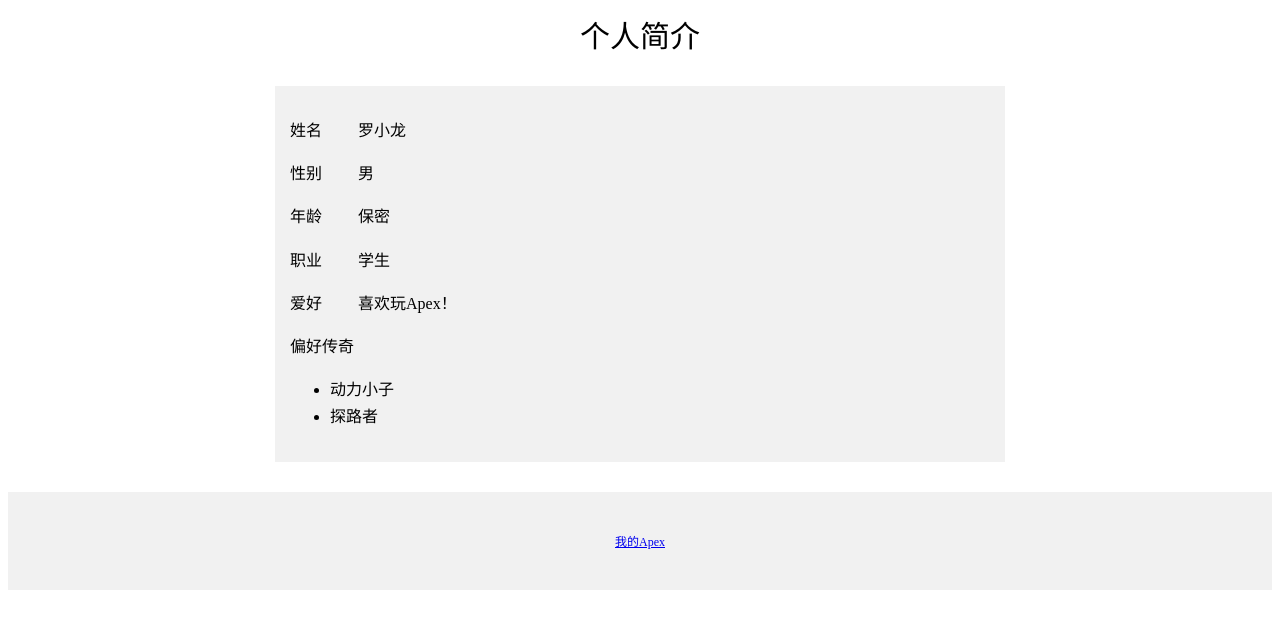
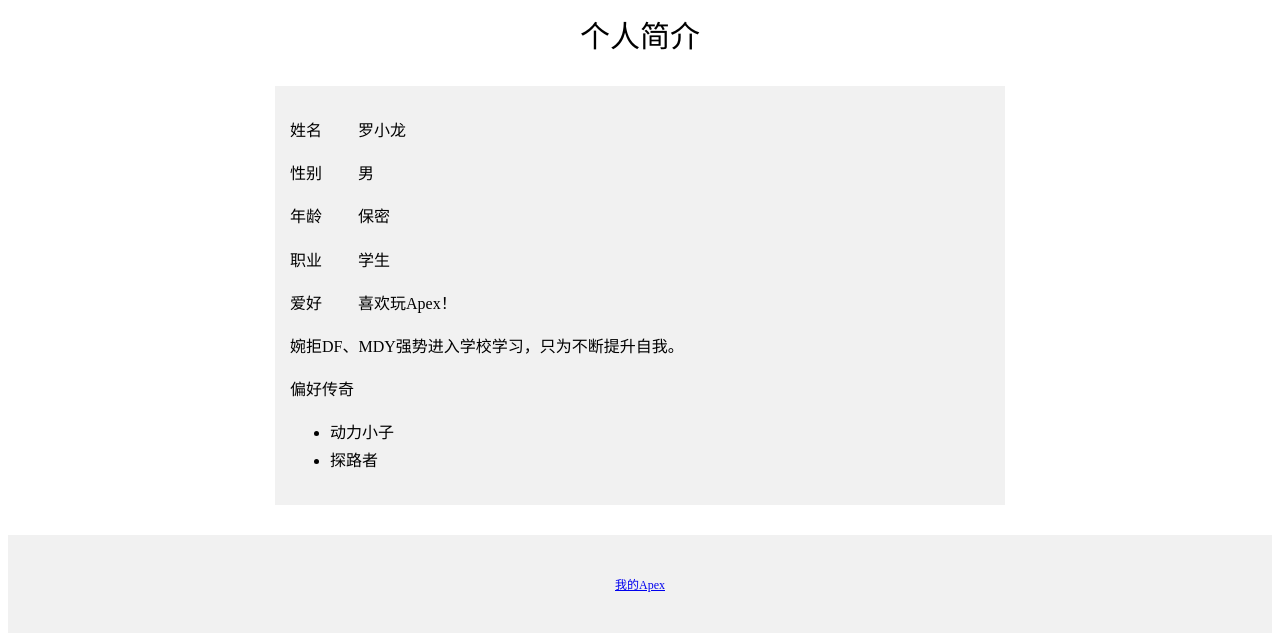
Before and after one commit to LxLeft/re01-one, a plain HTML site: page index.html in a window 1280 px wide. Shown: the part 978-1619 px from the top of the page. Before the commit the page ends 1576 px from the top, so only its background shows below. Drawn offline with Linux system fonts and the light colour scheme.

Commit message:
Update index.html

```diff
--- a/index.html
+++ b/index.html
@@ -32,7 +32,7 @@
       <p>年龄  &nbsp;&nbsp;&nbsp;&nbsp;&nbsp;&nbsp;&nbsp;&nbsp;保密</p>
       <p>职业 &nbsp;&nbsp;&nbsp;&nbsp;&nbsp;&nbsp;&nbsp;&nbsp;学生</p>
       <p>爱好 &nbsp;&nbsp;&nbsp;&nbsp;&nbsp;&nbsp;&nbsp;&nbsp;喜欢玩Apex！</p>
-      <p></p>
+      <p>婉拒DF、MDY强势进入学校学习，只为不断提升自我。</p>
       <p>偏好传奇</p>
         <ul>
         <li>动力小子</li>
```
